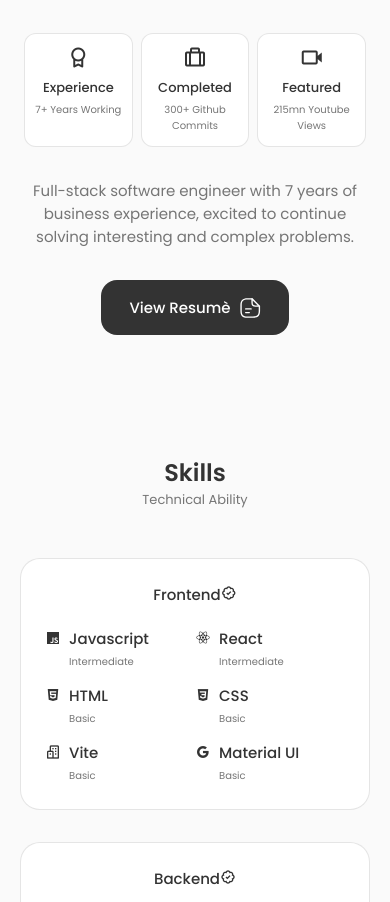
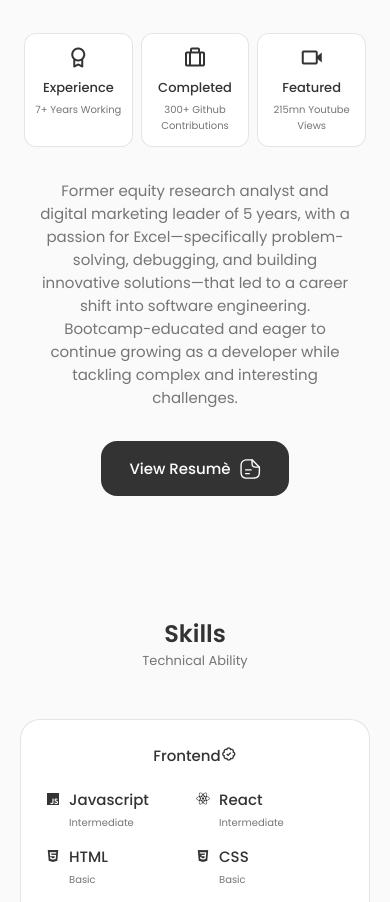
Before and after one commit to caleb-siegel/portfolio-polished, a React (Vite) app: page / in a window 390 px wide. Shown: the part 1015-1917 px from the top of the page. Built offline with nearby package versions, Linux system fonts and the light colour scheme.

Commit message:
edit about section text and design

```diff
--- a/src/components/about/About.jsx
+++ b/src/components/about/About.jsx
@@ -17,7 +17,9 @@ const About = () => {
             <div className="about__data">
                 <Info />
 
-                <p className="about__description">Full-stack software engineer with 7 years of business experience, excited to continue solving interesting and complex problems.</p>
+                {/* <p className="about__description">Former equity research analyst and digital marketing leader of 5 years, whose passion for Excel, specifically problem-solving, debugging, and building innovative solutions, led to a career shift into software engineering. Bootcamp-educated and incredibly excited to continue growing as a developer while solving interesting and complex problems.</p> */}
+                <p className="about__description">Former equity research analyst and digital marketing leader of 5 years, with a passion for Excel—specifically problem-solving, debugging, and building innovative solutions—that led to a career shift into software engineering. Bootcamp-educated and eager to continue growing as a developer while tackling complex and interesting challenges.</p>
+
 
                 <a href={Resume} className="button button--flex" target="_blank" rel="noopener noreferrer">View Resumè
                     <svg
--- a/src/components/about/Info.jsx
+++ b/src/components/about/Info.jsx
@@ -12,7 +12,7 @@ const Info = () => {
         <div className="about__box">
             <i class='bx bx-briefcase-alt about__icon' ></i>
             <h3 className="about__title">Completed</h3>
-            <span className="about__subtitle">300+ Github Commits</span>
+            <span className="about__subtitle">300+ Github Contributions</span>
         </div>
 
         <div className="about__box">
--- a/src/components/about/about.css
+++ b/src/components/about/about.css
@@ -43,8 +43,13 @@
 }
 
 .about__description {
-    padding: 0 4rem 0 0;
+    /* padding: 0 4rem 0 0; */
     margin-bottom: var(--mb-2-5);
+    /* text-align: center; */
+}
+
+.button {
+    align-items: center;
 }
 
 /*=============== BREAKPOINTS ===============*/
@@ -89,6 +94,8 @@
 
     .about__description {
         padding: 0;
+        margin-left: 1rem;
+        margin-right: 1rem;
     }
   }
 
```
